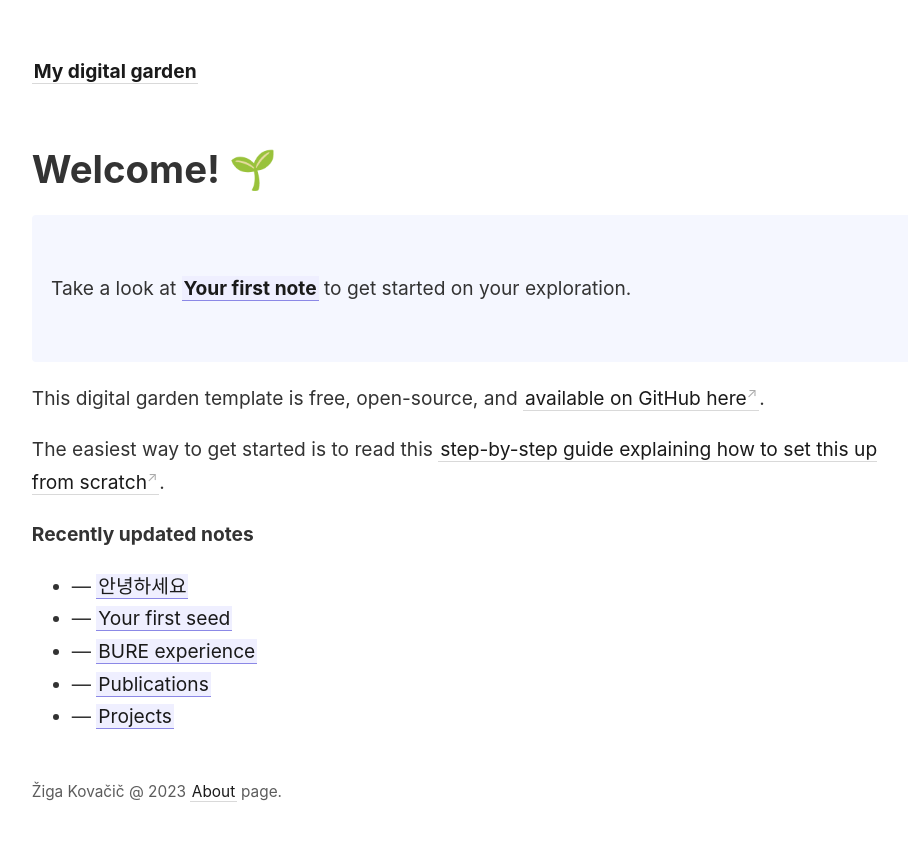
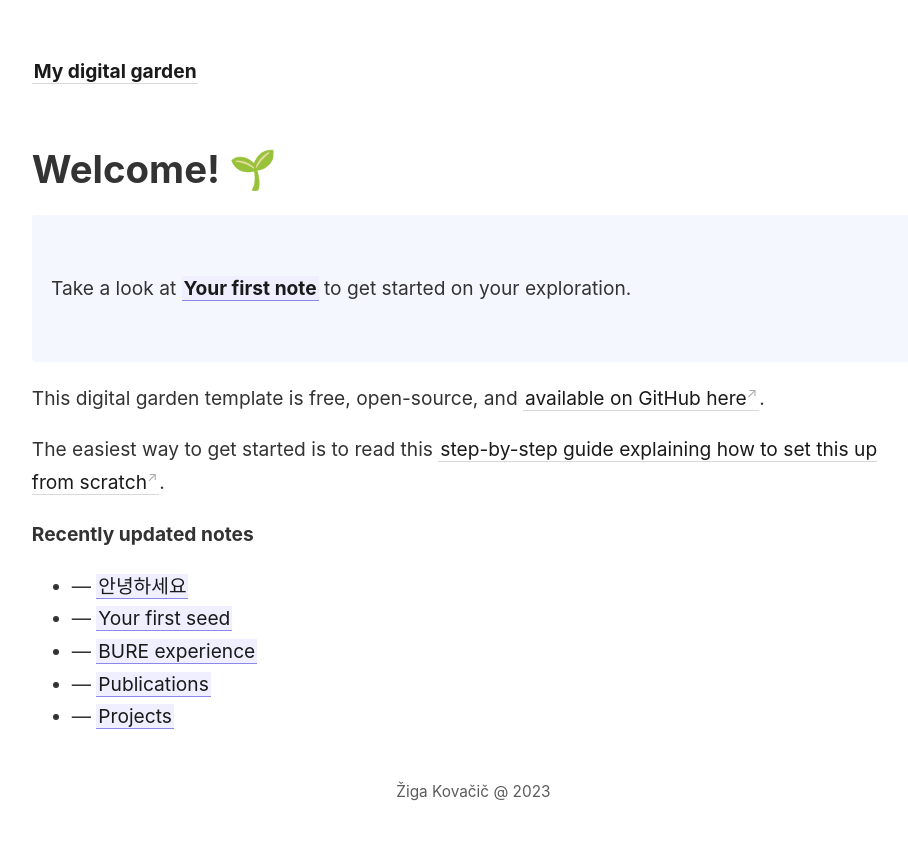
Before and after one commit to zzigak/mdbased, a Jekyll site: the page built from _pages/index.md, in a window 1280 px wide. Shown: the top 841 px of the page, without its empty margins (45-953 px from the left). Built offline with Jekyll 4.4.1, drawn with Linux system fonts in a browser that asks for light colours.

Commit message:
removed stupid footer

```diff
--- a/_includes/footer.html
+++ b/_includes/footer.html
@@ -1 +1 @@
-Žiga Kovačič @ 2023 <a class="internal-link" href="/about">About</a> page.
+<center> Žiga Kovačič @ 2023  </center>
--- a/_layouts/note.html
+++ b/_layouts/note.html
@@ -14,7 +14,9 @@ layout: default
   <div id="notes-entry-container">
     <content>
       {{ content }}
+
       <!--  <p>This line appears after every note.</p> -->
+
     </content>
 
     <side style="font-size: 0.9em">
@@ -45,4 +47,5 @@ layout: default
 <p>Here are all the notes in this garden, along with their links, visualized as a graph.</p>
 
 {% include notes_graph.html %}
- -->
+
+-->
```
